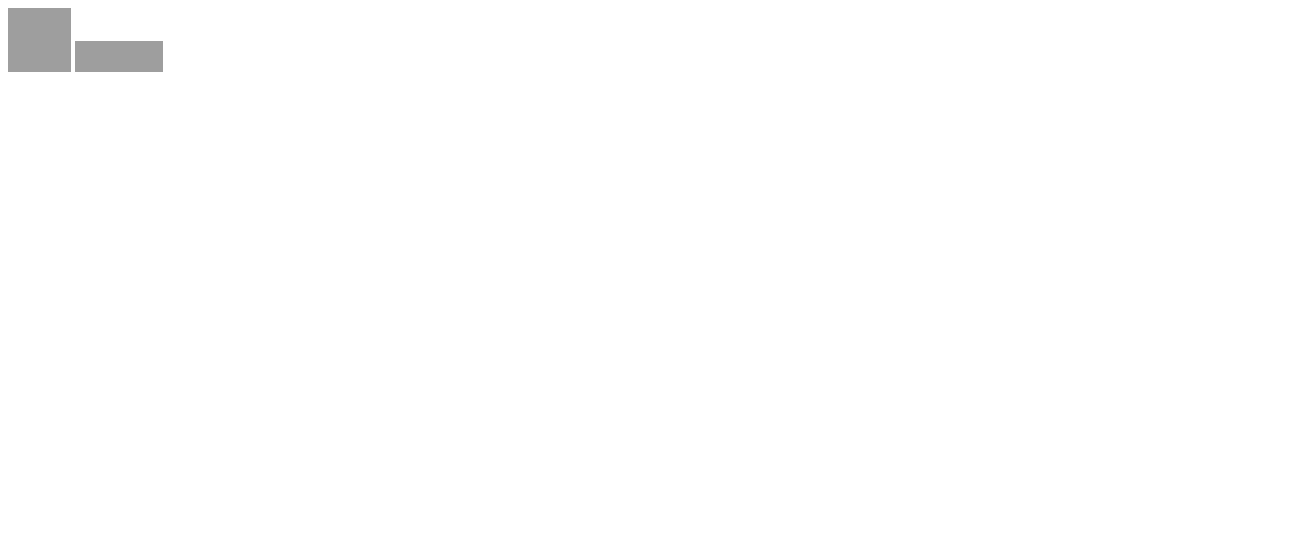
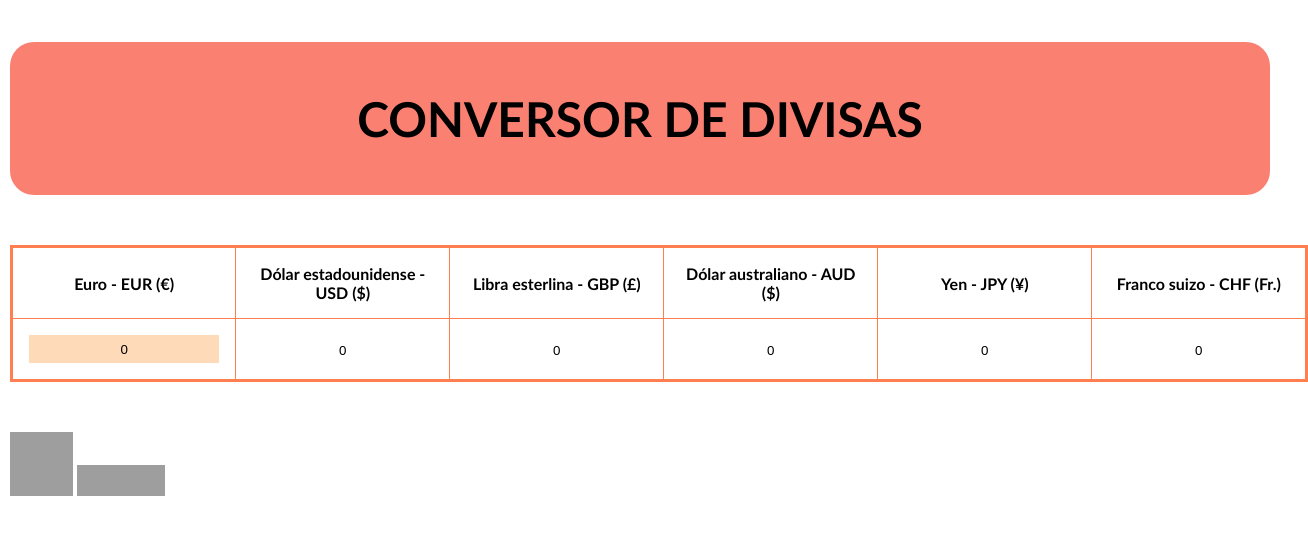
Before and after one commit to isafdezpe/SEW, a plain HTML site: page Javascript/Ejercicio10/Ejercicio10.html in a window 1280 px wide. Shown: the whole page, 1308 px wide, since content can reach past the window. Drawn offline with nearby package versions, Linux system fonts and the light colour scheme; grey boxes are pictures that could not be loaded.

Commit message:
updated css's, ej10 hecho

```diff
--- a/Javascript/Ejercicio10/Ejercicio10.css
+++ b/Javascript/Ejercicio10/Ejercicio10.css
@@ -0,0 +1,51 @@
+/*001*/
+body {
+    font-family: Optima, sans-serif;
+    color: black;
+    background-color: white;
+    margin: 10px;
+    align-content: center;
+}
+
+/*001*/
+h1 {
+    text-align: center;
+    background-color: salmon;
+    font-size:3em;
+    padding: 1em;
+    border-radius: 0.5em;
+    text-transform: uppercase;
+    margin-bottom: 50px;
+}
+
+/*001*/
+table {
+    margin: 0 auto;
+    width: 100%;
+    padding: 1em;
+    border: coral 3px solid;
+    border-collapse: collapse;
+}
+
+/*001*/
+th, td {
+    padding: 1em;
+    border: coral 1px solid;
+}
+
+/*001*/
+input {
+    border: none;
+    text-align: center;
+}
+
+/*100*/
+#euro {
+    background-color: peachpuff;
+    padding: 0.5em;
+}
+
+/*001*/
+footer {
+    margin-top: 50px;
+}
--- a/Javascript/Ejercicio10/Ejercicio10.html
+++ b/Javascript/Ejercicio10/Ejercicio10.html
@@ -4,11 +4,31 @@
         <meta charset="UTF-8">
         <title>Ejercicio 10</title>
         <meta name="author" content="UO257829">
+        <script src="https://ajax.googleapis.com/ajax/libs/jquery/3.1.0/jquery.min.js"></script>
         <script src="Ejercicio10.js"></script>
         <meta name="viewport" content="width=device-width, initial-scale=1.0"/>
         <link rel="stylesheet" type="text/css" href="Ejercicio10.css" />
     </head>
     <body>
+        <h1>Conversor de divisas</h1>
+        <table>
+            <tr>
+                <th>Euro - EUR (€)</th>
+                <th>Dólar estadounidense - USD ($)</th>
+                <th>Libra esterlina - GBP (£)</th>
+                <th>Dólar australiano - AUD ($)</th>
+                <th>Yen - JPY (¥)</th>
+                <th>Franco suizo - CHF (Fr.)</th>
+            </tr>
+            <tr>
+                <td><input id="euro" type="text" oninput="cambio.convertir()" value="0"/></td>
+                <td><input id="usd" type="text"  value="0" readonly/></td>
+                <td><input id="libra" type="text"  value="0" readonly/></td>
+                <td><input id="aud" type="text"  value="0" readonly/></td>
+                <td><input id="yen" type="text"  value="0" readonly/></td>
+                <td><input id="fr" type="text"  value="0" readonly/></td>
+            </tr>
+        </table>
         <footer>
             <a href="https://validator.w3.org/check?uri=referer"><img
                 src="https://www.w3.org/html/logo/badge/html5-badge-h-solo.png"
--- a/Javascript/Ejercicio10/Ejercicio10.js
+++ b/Javascript/Ejercicio10/Ejercicio10.js
@@ -0,0 +1,49 @@
+class CambioDivisas {
+
+    constructor() {
+        this.apikey = "e4e8ff42fb150611aec892e471ff09f2";
+        this.url = "http://www.apilayer.net/api/live?access_key=" + this.apikey;
+        this.correcto = "¡Todo correcto! JSON recibido de <a href='https://currencylayer.com/'>CurrencyLayer</a>"
+    }
+
+    convertir() {
+        $("#error").remove();
+        $.ajax({
+            dataType: "json",
+            url: this.url,
+            method: 'GET',
+            success: function(datos) {
+                for (var cambio in datos.quotes) {
+                    switch (cambio) {
+                        case "USDEUR":
+                            this.dolar = $("#euro").val() / parseFloat(datos.quotes[cambio]);
+                            $("#usd").val(this.dolar);
+                            break;
+                    }
+                }
+                for (var cambio in datos.quotes) {
+                    switch (cambio) {
+                        case "USDGBP":
+                            $("#libra").val(parseFloat(this.dolar * datos.quotes[cambio]));
+                            break;
+                        case "USDAUD":
+                            $("#aud").val(parseFloat(this.dolar * datos.quotes[cambio]));
+                            break;
+                        case "USDJPY":
+                            $("#yen").val(parseFloat(this.dolar * datos.quotes[cambio]));
+                            break;
+                        case "USDCHF":
+                            $("#fr").val(parseFloat(this.dolar * datos.quotes[cambio]));
+                            break;
+                    }
+                }
+            },
+            error: function() {
+                $("table").after("<p id='error'>¡Tenemos problemas! No puedo obtener JSON de <a href='https://currencylayer.com/'>CurrencyLayer</a></p>");
+            }
+        });
+    }
+
+}
+
+var cambio = new CambioDivisas();
--- a/Javascript/Ejercicio6/Ejercicio6.css
+++ b/Javascript/Ejercicio6/Ejercicio6.css
@@ -17,9 +17,10 @@ table {
     padding: 1em;
     border-radius: 1em;
     background-color: lavender;
-    margin: 20px;
+    margin: 0 auto;
 }
 
+/*001*/
 th, td {
     padding: 0.5em;
 }
@@ -35,12 +36,19 @@ input {
     height: 5em;
 }
 
+/*010*/
 .add {
     background-color: indigo;
     color: white;
 }
 
+/*002*/
 ul li {
     list-style: circle;
     text-transform: capitalize;
 }
+
+/*001*/
+footer {
+    margin-top: 40px;
+}
--- a/Javascript/Ejercicio7/Ejercicio7.css
+++ b/Javascript/Ejercicio7/Ejercicio7.css
@@ -22,6 +22,7 @@ table {
     border-collapse: collapse;
 }
 
+/*001*/
 th, td {
     padding: 0.5em;
     border: black 1px solid;
@@ -38,6 +39,7 @@ input {
     height: 5em;
 }
 
+/*001*/
 ul{
     list-style: circle;
 }
```
Also changed, not shown: Javascript/Ejercicio11/Ejercicio11.html (+1 -0 lines).
